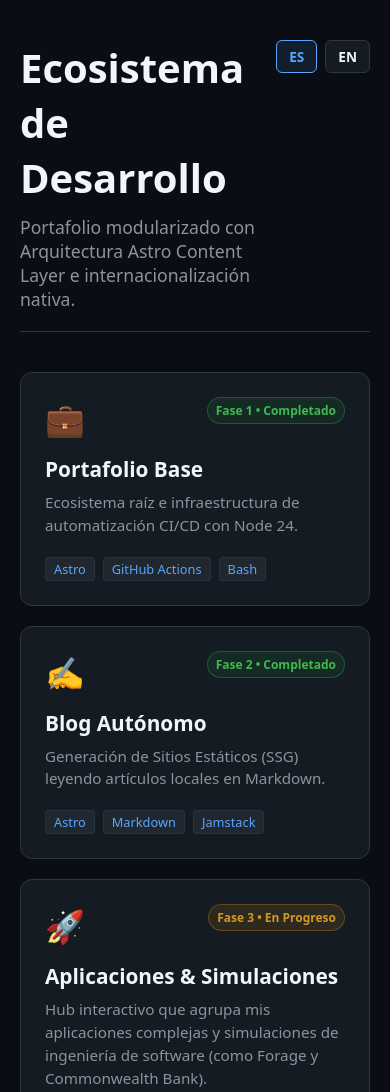
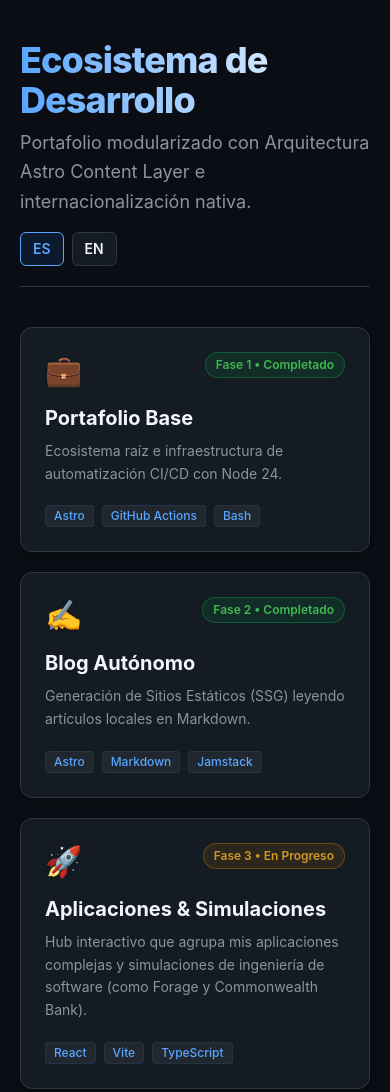
Before and after one commit to hazaelu/hazaelu.github.io, an Astro site: page / in a window 390 px wide. Shown: the top 1092 px of the page. Built offline with nearby package versions, Linux system fonts and the light colour scheme; Astro itself is replaced by a stand-in of ours.

Commit message:
Design: Refactorizar index.astro en inglés con Tailwind v4 y consolidar interfaz responsiva unificada

```diff
--- a/astro.config.mjs
+++ b/astro.config.mjs
@@ -2,6 +2,8 @@
 import { defineConfig } from 'astro/config';
 
 import mdx from '@astrojs/mdx';
+
+import tailwindcss from '@tailwindcss/vite';
 
 // https://astro.build
 export default defineConfig({
@@ -16,5 +18,9 @@ export default defineConfig({
     }
   },
 
-  integrations: [mdx()]
+  integrations: [mdx()],
+
+  vite: {
+    plugins: [tailwindcss()]
+  }
 });
--- a/package.json
+++ b/package.json
@@ -13,6 +13,8 @@
   },
   "dependencies": {
     "@astrojs/mdx": "^7.0.6",
-    "astro": "^7.0.9"
+    "@tailwindcss/vite": "^4.3.3",
+    "astro": "^7.0.9",
+    "tailwindcss": "^4.3.3"
   }
 }
--- a/src/pages/index.astro
+++ b/src/pages/index.astro
@@ -1,189 +1,90 @@
 ---
-// 👇 ESTA ES LA SECCIÓN SUPERIOR DE JAVASCRIPT (FRONTMATTER) 👇
-// Aquí importamos las funciones de Astro y los componentes que vamos a usar
-// 1. Importamos la función nativa de Astro para consumir datos de las colecciones configuradas
+// 👇 SECCIÓN SUPERIOR DE JAVASCRIPT REFACTORIZADA PARA TAILWIND V4 👇
 import { getCollection } from 'astro:content';
+import Analytics from '../components/Analytics.astro';
 
-// 🟢 Traemos tu componente de Google Analytics
-import Analytics from '../components/Analytics.astro';
-/**
- * CONSULTA Y FILTRADO DE DATOS (BUENAS PRÁCTICAS SSG)
- * Consultamos la colección 'proyectos' de forma asíncrona en tiempo de compilación.
- */
- // Ejecutamos la lógica para filtrar tus proyectos en español
+// 🟢 Inyección obligatoria del mapa de estilos utilitarios de Tailwind v4
+import '../styles/global.css';
+
 const todosLosProyectos = await getCollection('proyectos');
-
-// Filtramos la lista para conservar únicamente los proyectos alojados en la subcarpeta '/es/'
 const proyectosEspanol = todosLosProyectos.filter(proyecto => proyecto.filePath?.includes('/es/'));
-
-// Ordenamos secuencialmente los proyectos de menor a mayor basado en el número de fase
 const proyectosOrdenados = proyectosEspanol.sort((a, b) => a.data.fase - b.data.fase);
 
-// Título general para el SEO de la pestaña del navegador en español
 const pageTitle = "Hazael Urriola | Ecosistema Jamstack";
-// 👆 AQUÍ TERMINA LA SECCIÓN SUPERIOR DE JAVASCRIPT (CIERRA CON ---) 👆
 ---
 
-<html lang="es">
+<html lang="es" class="scroll-smooth">
 	<head>
 		<meta charset="utf-8" />
 		<link rel="icon" type="image/svg+xml" href="/favicon.svg" />
 		<meta name="viewport" content="width=device-width" />
 		<meta name="generator" content={Astro.generator} />
 		<title>{pageTitle}</title>
-		{/* 🟢 Inyectamos la etiqueta de Google Analytics justo aquí dentro del head */}
 		<Analytics />
+	</head>
 
-		<style>
-			/* VARIABLES GLOBALES DE DISEÑO NEUMÓRFICO/DARK */
-			:root {
-				--bg-main: #0a0e14;
-				--bg-card: #151b23;
-				--border-color: #30363d;
-				--text-primary: #f0f6fc;
-				--text-secondary: #8b949e;
-				--accent: #58a6ff;
-			}
+	<!-- Reemplazo de body antiguo por clases utilitarias (Fondo oscuro, tipografía de sistema y ancho max) -->
+	<body class="bg-[#0a0e14] text-[#f0f6fc] font-sans antialiased max-w-[1000px] mx-auto px-5 py-10">
 
-			body {
-				font-family: system-ui, -apple-system, sans-serif;
-				background-color: var(--bg-main);
-				color: var(--text-primary);
-				max-width: 1000px;
-				margin: 0 auto;
-				padding: 40px 20px;
-			}
+		<!-- Reemplazo de header antiguo por Flexbox moderno y responsivo -->
+		<header class="flex flex-col sm:flex-row justify-between items-start gap-4 mb-10 pb-5 border-b border-[#30363d]">
+			<div class="space-y-2">
+				<h1 class="text-4xl font-extrabold tracking-tight bg-gradient-to-r from-[#58a6ff] to-white bg-clip-text text-transparent">
+					Ecosistema de Desarrollo
+				</h1>
+				<p class="text-[#8b949e] text-lg leading-relaxed">
+					Portafolio modularizado con Arquitectura Astro Content Layer e internacionalización nativa.
+				</p>
+			</div>
 
-			header {
-				margin-bottom: 40px;
-				border-bottom: 1px solid var(--border-color);
-				padding-bottom: 20px;
-				display: flex;
-				justify-content: space-between;
-				align-items: flex-start;
-			}
-
-			h1 { font-size: 2.5rem; margin: 0 0 10px 0; font-weight: 800; }
-			.header-text p { color: var(--text-secondary); font-size: 1.1rem; margin: 0; }
-
-			/* CONMUTADOR DE IDIOMAS (INTERNACIONAlIZACIÓN VISUAL) */
-			.lang-switcher {
-				display: flex;
-				gap: 8px;
-			}
-			.lang-link {
-				background-color: var(--bg-card);
-				border: 1px solid var(--border-color);
-				color: var(--text-primary);
-				padding: 6px 12px;
-				border-radius: 6px;
-				text-decoration: none;
-				font-size: 0.85rem;
-				font-weight: 600;
-				transition: background-color 0.2s;
-			}
-			.lang-link:hover, .lang-link.active {
-				background-color: rgba(88, 166, 255, 0.1);
-				border-color: var(--accent);
-				color: var(--accent);
-			}
-
-			/* ARQUITECTURA BENTO GRID */
-			.bento-grid {
-				display: grid;
-				grid-template-columns: repeat(auto-fit, minmax(300px, 1fr));
-				gap: 20px;
-			}
-
-			.card {
-				background-color: var(--bg-card);
-				border: 1px solid var(--border-color);
-				border-radius: 12px;
-				padding: 24px;
-				display: flex;
-				flex-direction: column;
-				justify-content: space-between;
-				transition: transform 0.2s ease, border-color 0.2s ease;
-				text-decoration: none;
-				color: inherit;
-			}
-
-			.card:hover {
-				transform: translateY(-4px);
-				border-color: var(--accent);
-			}
-
-			.card-header {
-				display: flex;
-				justify-content: space-between;
-				align-items: flex-start;
-				margin-bottom: 15px;
-			}
-
-			.icon { font-size: 2rem; }
-
-			.badge {
-				font-size: 0.75rem;
-				padding: 4px 8px;
-				border-radius: 20px;
-				font-weight: 600;
-				border: 1px solid var(--border-color);
-			}
-
-			/* DISEÑO DINÁMICO DE BADGES SEGÚN ESTADO */
-			.Completado { background-color: rgba(35, 134, 54, 0.15); color: #3fb950; border-color: rgba(63, 185, 80, 0.3); }
-			.En-Progreso { background-color: rgba(187, 128, 9, 0.15); color: #d29922; border-color: rgba(210, 153, 34, 0.3); }
-			.Próximamente { background-color: rgba(139, 148, 158, 0.15); color: var(--text-secondary); }
-
-			h3 { margin: 0 0 8px 0; font-size: 1.3rem; }
-			.desc { color: var(--text-secondary); font-size: 0.95rem; line-height: 1.5; margin: 0 0 20px 0; }
-
-			.tech-stack {
-				display: flex;
-				gap: 8px;
-				flex-wrap: wrap;
-			}
-
-			.tech-tag {
-				background-color: rgba(139, 148, 158, 0.1);
-				color: var(--accent);
-				font-size: 0.8rem;
-				padding: 2px 8px;
-				border-radius: 4px;
-				border: 1px solid rgba(88, 166, 255, 0.1);
-			}
-		</style>
-	</head>
-	<body>
-		<header>
-			<div class="header-text">
-				<h1>Ecosistema de Desarrollo</h1>
-				<p>Portafolio modularizado con Arquitectura Astro Content Layer e internacionalización nativa.</p>
-			</div>
-			<!-- Enlaces semánticos para cambiar de idioma de forma nativa por servidor (SEO Friendly) -->
-			<div class="lang-switcher">
-				<a href="/" class="lang-link active">ES</a>
-				<a href="/en" class="lang-link">EN</a>
+			<!-- Conmutador de idiomas estilizado (Reemplazo de .lang-switcher y .lang-link) -->
+			<div class="flex gap-2 self-start sm:self-auto">
+				<a href="/" class="bg-blue-500/10 border border-[#58a6ff] text-[#58a6ff] px-3 py-1.5 rounded-md text-sm font-semibold transition-all">
+					ES
+				</a>
+				<a href="/en" class="bg-[#151b23] border border-[#30363d] text-[#f0f6fc] px-3 py-1.5 rounded-md text-sm font-semibold hover:border-[#58a6ff]/50 hover:text-[#58a6ff] transition-all">
+					EN
+				</a>
 			</div>
 		</header>
+
 		<main>
-			<section class="bento-grid">
-				{/* Iteramos y renderizamos dinámicamente el listado filtrado en español */}
+			<!-- Reemplazo de .bento-grid antigua por una rejilla responsiva auto-ajustable -->
+			<section class="grid grid-cols-1 md:grid-cols-2 lg:grid-cols-3 gap-5">
 				{proyectosOrdenados.map((proyecto) => (
-					<a href={proyecto.data.url} class="card">
+					/* Reemplazo de .card antigua por una tarjeta con efectos de microinteracciones fluidas */
+					<a href={proyecto.data.url} class="group bg-[#151b23] border border-[#30363d] rounded-xl p-6 flex flex-col justify-between hover:border-[#58a6ff] hover:-translate-y-1 transition-all duration-300 shadow-md hover:shadow-xl hover:shadow-blue-500/5">
 						<div>
-							<div class="card-header">
-								<span class="icon">{proyecto.data.icono}</span>
-								<span class={`badge ${proyecto.data.estado.replace(' ', '-')}`}>
+							<div class="flex justify-between items-start mb-4">
+								<!-- El icono ahora se agranda sutilmente cuando pasas el cursor sobre la tarjeta -->
+								<span class="text-3xl filter drop-shadow-sm group-hover:scale-110 transition-transform duration-300">
+									{proyecto.data.icono}
+								</span>
+
+								<!-- Badges dinámicos mapeados con condicionales nativos de Tailwind -->
+								<span class={`text-xs px-2.5 py-1 rounded-full font-semibold border ${
+									proyecto.data.estado === 'Completado' ? 'bg-green-500/10 text-[#3fb950] border-green-500/30' :
+									proyecto.data.estado === 'En Progreso' ? 'bg-amber-500/10 text-[#d29922] border-amber-500/30' :
+									'bg-gray-500/10 text-[#8b949e] border-[#30363d]'
+								}`}>
 									Fase {proyecto.data.fase} • {proyecto.data.estado}
 								</span>
 							</div>
-							<h3>{proyecto.data.titulo}</h3>
-							<p class="desc">{proyecto.data.descripcion}</p>
+
+							<h3 class="text-xl font-bold mb-2 group-hover:text-[#58a6ff] transition-colors">
+								{proyecto.data.titulo}
+							</h3>
+							<p class="text-[#8b949e] text-sm leading-relaxed mb-5">
+								{proyecto.data.descripcion}
+							</p>
 						</div>
-						<div class="tech-stack">
+
+						<!-- Contenedor .tech-stack y etiquetas .tech-tag estilizadas -->
+						<div class="flex flex-wrap gap-2 mt-auto">
 							{proyecto.data.tecnologias.map((tech) => (
-								<span class="tech-tag">{tech}</span>
+								<span class="bg-[#8b949e]/10 text-[#58a6ff] text-xs px-2 py-0.5 rounded border border-[#58a6ff]/10 font-medium">
+									{tech}
+								</span>
 							))}
 						</div>
 					</a>
--- /dev/null
+++ b/src/styles/global.css
@@ -0,0 +1 @@
+@import "tailwindcss";
```
Also changed, not shown: 1 other file.
